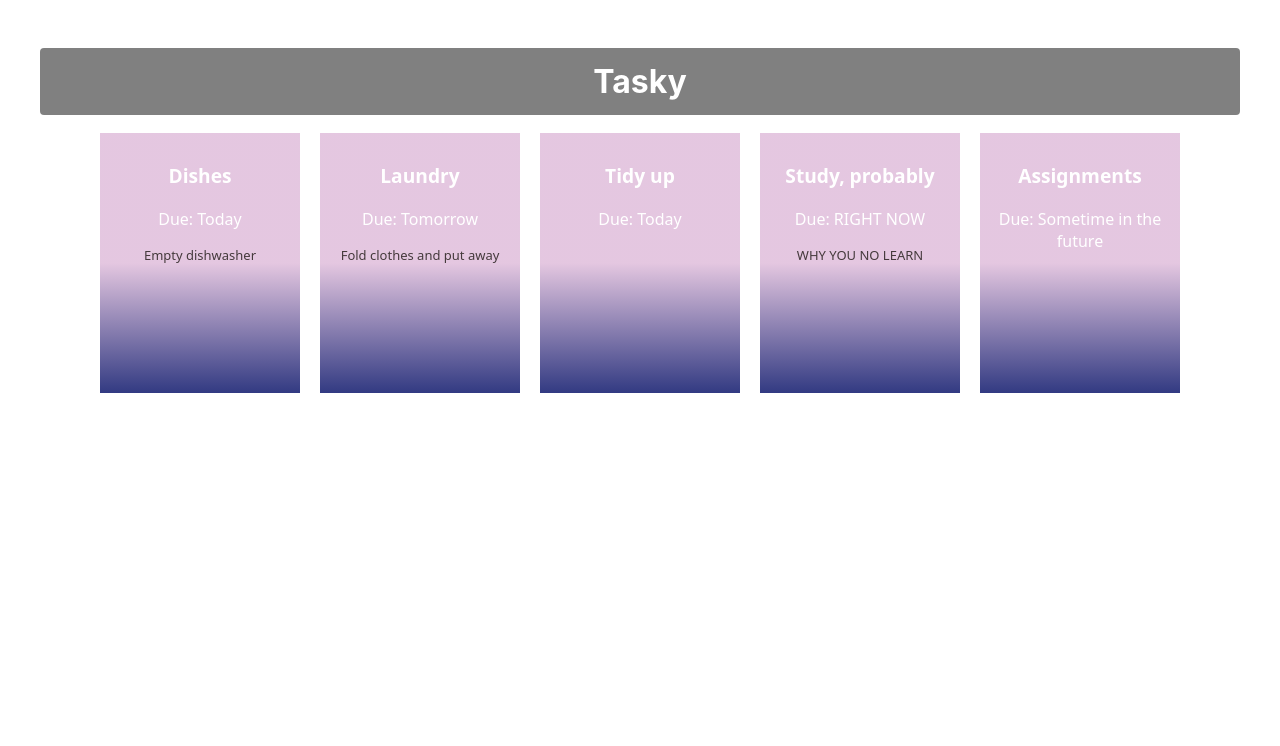
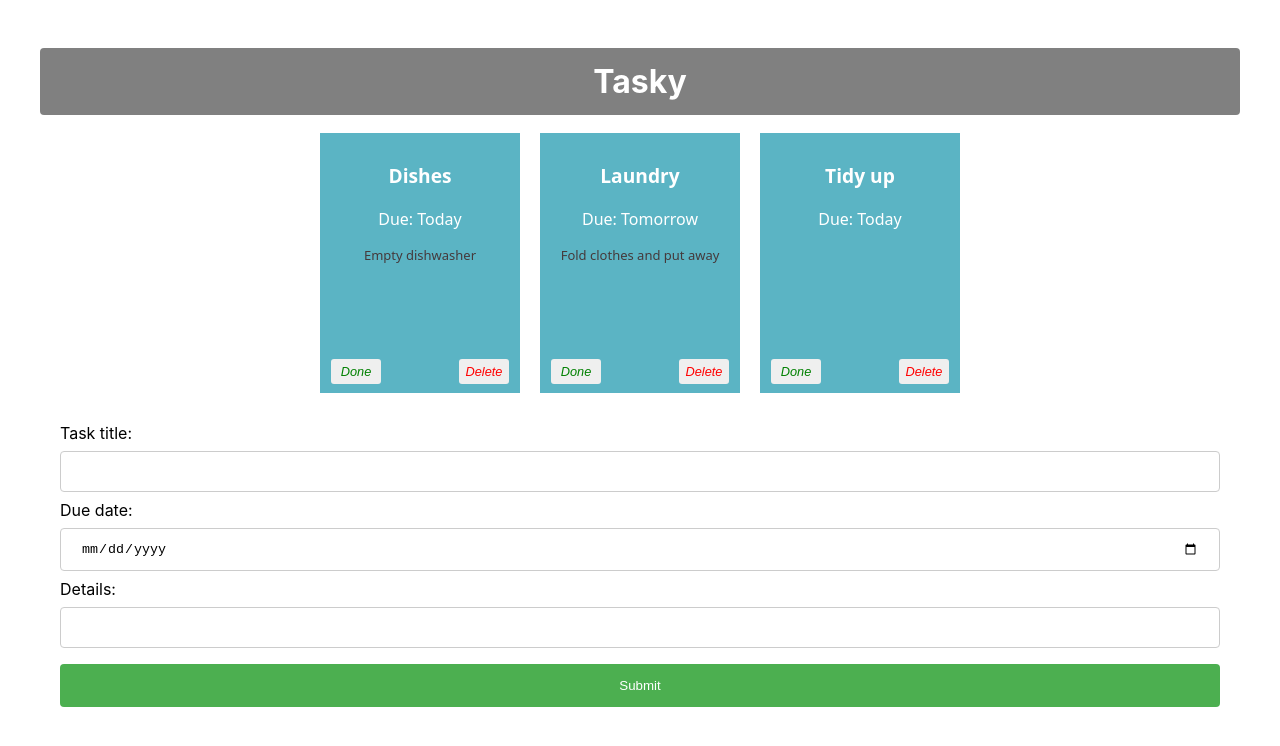
Before and after one commit to DylBP/react-basics-labs, a React (Create React App) app in the folder wad2_setup/: page / in a window 1280 px wide. Shown: the top 746 px of the page. Built offline with nearby package versions, Linux system fonts and the light colour scheme.

Commit message:
Week 3 LabA done - Added functionality to allow user to create their own tasks

```diff
--- a/wad2_setup/package.json
+++ b/wad2_setup/package.json
@@ -9,6 +9,7 @@
     "react": "^18.2.0",
     "react-dom": "^18.2.0",
     "react-scripts": "5.0.1",
+    "uuid": "^9.0.1",
     "web-vitals": "^2.1.4"
   },
   "scripts": {
--- a/wad2_setup/src/App.css
+++ b/wad2_setup/src/App.css
@@ -20,8 +20,6 @@ div {
   display: inline-block;
   vertical-align: top;
   font-family: system-ui;
-  background: rgb(215,171,209);
-  background: linear-gradient(180deg, rgba(215,171,209,0.6670869031206232) 50%, rgba(50,58,130,1) 100%);
   color: white;
   text-align: center;
   width: 180px;
@@ -40,3 +38,56 @@ div {
   font-size: small;
   color: rgb(69, 58, 60);
 }
+
+button {
+  border: none;
+  border-radius: 3px;
+  font-style: italic;
+  font-size: 0.8em;
+  margin: 4px 6px;
+  width: 50px;
+  height: 25px;
+}
+
+.doneButton {
+  position: absolute;
+  bottom: 5px;
+  left: 5px;
+  color: green;
+}
+
+.deleteButton {
+  position: absolute;
+  bottom: 5px;
+  right: 5px;
+  color: red;
+}
+
+input[type=text], input[type=date] {
+  width: 100%;
+  padding: 12px 20px;
+  margin: 8px 0;
+  display: inline-block;
+  border: 1px solid #ccc;
+  border-radius: 4px;
+  box-sizing: border-box;
+}
+
+input[type=submit] {
+  width: 100%;
+  background-color: #4CAF50;
+  color: white;
+  padding: 14px 20px;
+  margin: 8px 0;
+  border: none;
+  border-radius: 4px;
+  cursor: pointer;
+}
+
+input[type=submit]:hover {
+  background-color: #45a049;
+}
+
+form {
+  text-align: left;
+}
--- a/wad2_setup/src/App.js
+++ b/wad2_setup/src/App.js
@@ -1,30 +1,85 @@
 import './App.css';
 import Task from './components/Task.js';
+import AddTaskForm from './components/Form';
 import React, {useState} from 'react';
+import { v4 as uuidv4 } from 'uuid';
 
 function App() {
 
   const [ taskState, setTaskState ] = useState({
     tasks: [
-      { id: 1, title: "Dishes", description: "Empty dishwasher", deadline: "Today" },
-      { id: 2, title: "Laundry", description: "Fold clothes and put away", deadline: "Tomorrow" },
-      { id: 3, title: "Tidy up", deadline: "Today" },
-      { id: 4, title: "Study, probably", description: "WHY YOU NO LEARN", deadline: "RIGHT NOW" },
-      { id: 5, title: "Assignments", deadline: "Sometime in the future" }
+      { id: 1, title:"Dishes", description: "Empty dishwasher", deadline: "Today", done: false },
+      { id: 2, title: "Laundry", description: "Fold clothes and put away", deadline: "Tomorrow", done: false },
+      { id: 3, title: "Tidy up", deadline: "Today", done: false}
     ]
   });
+
+  const [ formState, setFormState ] = useState({
+    title: "",
+    description: "",
+    deadline: ""
+  });
+
+  const doneHandler = (taskIndex) => {
+    const tasks = [...taskState.tasks];
+    tasks[taskIndex].done = !tasks[taskIndex].done;
+    setTaskState({tasks});
+    console.log(`${taskIndex} ${tasks[taskIndex].done}`);
+  }
+
+  const deleteHandler = (taskIndex) => {
+    const tasks = [...taskState.tasks];
+    tasks.splice(taskIndex, 1);
+    setTaskState({tasks});
+  }
+
+  const formChangeHandler = (event) => {
+    let form = {...formState};
+
+    switch(event.target.name) {
+      case "title":
+          form.title = event.target.value;
+          break;
+      case "description":
+          form.description = event.target.value;
+          break;
+      case "deadline":
+          form.deadline = event.target.value;
+          break;
+      default:
+          form = formState;
+    }
+    setFormState(form);
+    console.log(formState);
+  }
+
+  const formSubmitHandler = (event) => {
+    event.preventDefault();
+
+    const tasks = [...taskState.tasks];
+    const form = {...formState};
+
+    form.id = uuidv4();
+
+    tasks.push(form);
+    setTaskState({tasks});
+  }
 
   return (
     <div className="container">
       <h1>Tasky</h1>
-      {taskState.tasks.map((task) => (
+      {taskState.tasks.map((task, index) => (
         <Task
           title={task.title}
           description={task.description}
           deadline={task.deadline}
           key={task.id}
+          done={task.done}
+          markDone={() => doneHandler(index)}
+          deleteTask = {() => deleteHandler(index)}
         />
       ))}
+       <AddTaskForm submit={formSubmitHandler} change={formChangeHandler} />
     </div>
   );
 }
--- /dev/null
+++ b/wad2_setup/src/components/Form.js
@@ -0,0 +1,28 @@
+import React from "react";
+
+const AddTaskForm = (props) => {
+
+  return (
+    <div>
+      <form onSubmit={props.submit}>
+        <label>
+            Task title:
+            <input type="text" name="title" required onChange={(event) => props.change(event)} />
+        </label>
+        <br />
+        <label>
+            Due date:
+            <input type="date" name="deadline" required onChange={(event) => props.change(event)} />
+        </label>
+        <br />
+        <label>
+            Details:
+            <input type="text" name="description" onChange={(event) => props.change(event)} />
+        </label>
+        <input type="submit" value="Submit" />
+        </form>
+    </div>
+  )
+};
+
+export default AddTaskForm;
--- a/wad2_setup/src/components/Task.js
+++ b/wad2_setup/src/components/Task.js
@@ -3,11 +3,13 @@ import React from 'react';
 const Task = (props) => {
 
     return (
-        <div className='card'>
+        <div className="card" style={{backgroundColor: props.done ? 'lightgrey' : '#5bb4c4'}}>
             <p className='title'>{props.title}</p>
             <p>Due: {props.deadline}</p>
             <p>{props.children}</p>
             <p className='description'>{props.description}</p>
+            <button onClick={props.markDone} className='doneButton'>Done</button>
+            <button className='deleteButton' onClick={props.deleteTask}>Delete</button>
         </div>
     )
 }
```
Also changed, not shown: 1 other file (tests, documents, lock files or other folders).
